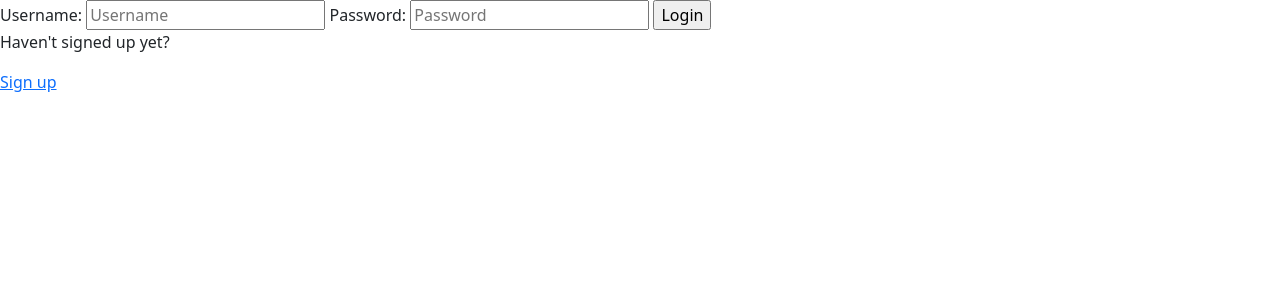
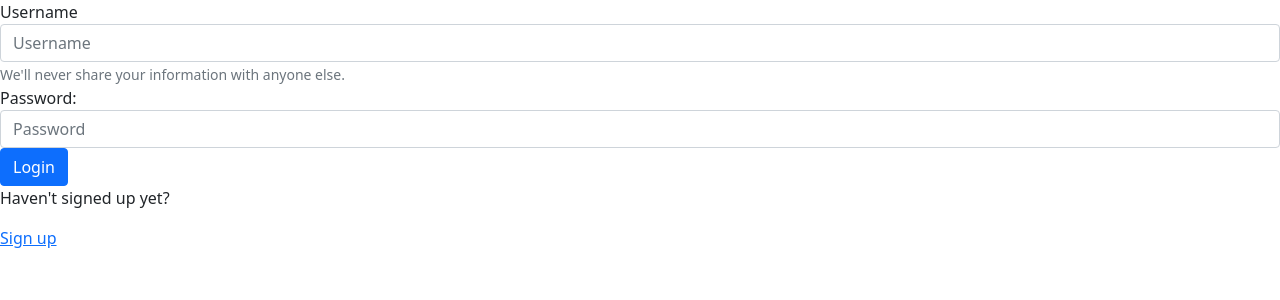
Before and after one commit to qrlandry/WorkoutBuddy, a Django app: page /login/ in a window 1280 px wide. Shown: the part 56-356 px from the top of the page. Run offline with Django 4.2, Linux system fonts and the light colour scheme; some libraries are stand-ins or nearby versions.

Commit message:
styled login page

```diff
--- a/fullstack/templates/login_register.html
+++ b/fullstack/templates/login_register.html
@@ -6,14 +6,16 @@
 <div>
   <form method="POST" action="">
     {% csrf_token %}
-
-    <label> Username: </label>
-    <input type="text" name="username" placeholder="Username" />
-
-    <label> Password: </label>
-    <input type="password" name="password" placeholder="Password" />
-
-    <input type="submit" value="Login" />
+    <div class="form-group">
+      <label> Username </label>
+      <input class="form-control" type="text" name="username" placeholder="Username" />
+      <small class="form-text text-muted">We'll never share your information with anyone else.</small>
+    </div>
+    <div class="form-group">
+      <label> Password: </label>
+      <input class="form-control" type="password" name="password" placeholder="Password" />
+    </div>
+    <input class="btn btn-primary" type="submit" value="Login" />
   </form>
 
   <p> Haven't signed up yet?</p>
```
